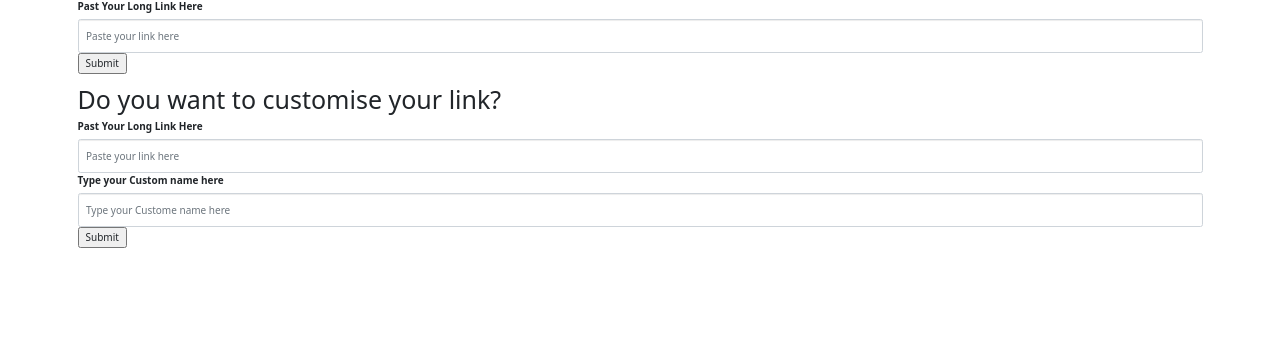
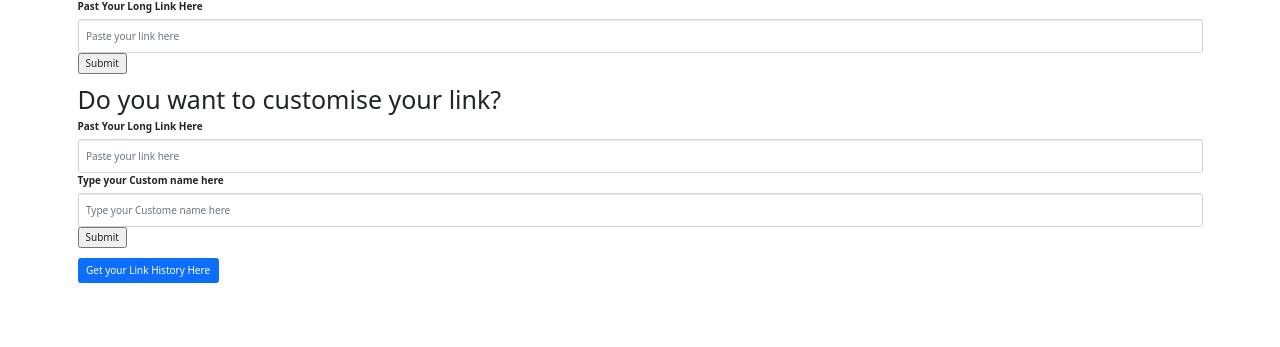
Before and after one commit to Chinemere/scissorit, a Flask app: page /shortner in a window 1280 px wide. Shown: the part 142-489 px from the top of the page. Run offline with Flask 3, Linux system fonts and the light colour scheme; some libraries are stand-ins or nearby versions.

Commit message:
Fixed the link history feature

```diff
--- a/application_functions.py
+++ b/application_functions.py
@@ -18,6 +18,7 @@ def analytics(short_url):
 def linkhistory():
     username = current_user.username
     user = User.query.filter_by(username=username).first()
+
     user_links = user.url
     all_links = []
     for link in user_links:
--- a/main.py
+++ b/main.py
@@ -117,8 +117,7 @@ def shortner():
         #Check if the url is already in the database
         if url_record:
             link_analysis = analytics(url_record.scissored_url)
-            linklist = linkhistory()
-            return render_template('shortner.html', new_url=url_record, link_analysis=link_analysis, linklist=linklist)
+            return render_template('shortner.html', new_url=url_record, link_analysis=link_analysis)
 
         short_url = Url.create_short_url(randint(4, 6))
         short_url_http = "scissorit/"+ short_url
@@ -126,9 +125,8 @@ def shortner():
         new_url = Url(url_source=url_source, scissored_url=short_url_http, user=username.id)
         new_url.save()
         link_analysis = analytics(short_url_http)
-        linklist = linkhistory()
 
-        return render_template('shortner.html', new_url=new_url, link_analysis=link_analysis, linklist=linklist)
+        return render_template('shortner.html', new_url=new_url, link_analysis=link_analysis)
 
     return render_template('shortner.html')
 
@@ -145,8 +143,7 @@ def customLink():
         username = User.query.filter_by(username=userIdentity).first()
         if url_record:
             link_analysis = analytics(url_record.scissored_url)
-            linklist = linkhistory()
-            return render_template('shortner.html', new_url=url_record, link_analysis=link_analysis, linklist=linklist)
+            return render_template('shortner.html', new_url=url_record, link_analysis=link_analysis)
 
         short_url = Url.create_custom_url(custom_name)
         short_url_http = "scissorit/"+ short_url
@@ -154,9 +151,8 @@ def customLink():
         new_url = Url(url_source=url_source, scissored_url=short_url_http, user=username.id)
         new_url.save()
         link_analysis = analytics(short_url_http)
-        linklist = linkhistory()
 
-        return render_template('shortner.html', new_url=new_url, customise=customise, link_analysis=link_analysis, linklist=linklist)
+        return render_template('shortner.html', new_url=new_url, customise=customise, link_analysis=link_analysis)
 
 
 @app.route('/redirect/<path:new_url>')
@@ -175,6 +171,10 @@ def logout():
     flash('you have successfully logged out. Login to Create More Links', 'info')
     return render_template('login.html')
 
+@app.route('/linkhistories')
+def linkhistories():
+    linklist = linkhistory()
+    return render_template('linkhistory.html', linklist=linklist)
 
 
 
--- a/templates/shortner.html
+++ b/templates/shortner.html
@@ -29,25 +29,17 @@
       <p> short link: <a href="{{ url_for('redirectUrl', new_url=new_url.scissored_url)}}">{{ new_url.scissored_url }} </a> </p>
       <p> Clicks: {{ link_analysis[3] }} </p>
       <p>  Time Created: {{ link_analysis[2] }} </p>
+      {% endif %}
 
-      <h1>Link history</h1>
-      {% for links in linklist %}
-      <h4>Link Source : {{ links['url_source'] }}<br>
-       Short Link: {{ links['scissored_url'] }} <br>
-       Number of Clicks : {{ links['clicks'] }} <br>
-       Date Created :{{  links['created_at'] }}
-      </h4>
-      {% endfor %}
+    {% if url_record  and customise %}
+      <p>Link Source : {{ link_analysis[0] }} </p>
+      <p>  Short link: <a href="{{ url_for('redirectUrl', new_url=new_url.scissored_url)}}"> {{ url_record.scissored_url }} </a> </p>
+      <p> Clicks: {{ link_analysis[3] }} </p>
+      <p>  Time Created: {{ link_analysis[2] }} </p>
 
     {% endif %}
 
-    {% if url_record  and customise %}
-      <p>Link Source : {{ link_analysis[0] }} </p>
-      <p>  short link: <a href="{{ url_for('redirectUrl', new_url=new_url.scissored_url)}}"></a> {{ url_record.scissored_url }} </p>
-      <p> CLicks: {{ link_analysis[3] }} </p>
-      <p>  Time Created: {{ link_analysis[2] }} </p>
-
-    {% endif %}
+  <a href="{{url_for('linkhistories')}}"><button class="btn btn-primary">Get your Link History Here</button></a>
 
 
 
```
Also changed, not shown: templates/linkhistory.html (added, +21 -0 lines).
